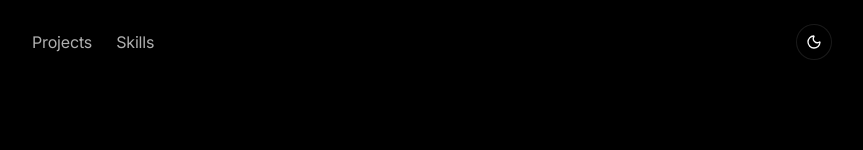
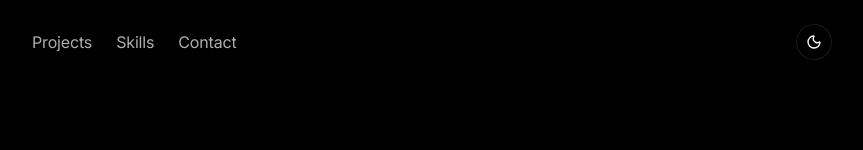
Before and after one commit to ukimsanov/personal-portfolio, a Next.js app: page / in a window 1280 px wide. Shown: the top 150 px of the page, without its empty margins (208-1071 px from the left). Built offline with nearby package versions, Linux system fonts and the light colour scheme.

Commit message:
feat: add navigation link to Contact section in Header for improved accessibility

```diff
--- a/src/components/Header.tsx
+++ b/src/components/Header.tsx
@@ -77,6 +77,13 @@ const Header = () => {
         >
           Skills
         </a>
+        <a
+          href="#contact-form"
+          onClick={(e) => handleNavClick(e, 'contact-form')}
+          className="text-foreground/70 hover:text-foreground transition-colors cursor-pointer"
+        >
+          Contact
+        </a>
       </nav>
       <ThemeToggler />
     </motion.header>
```
